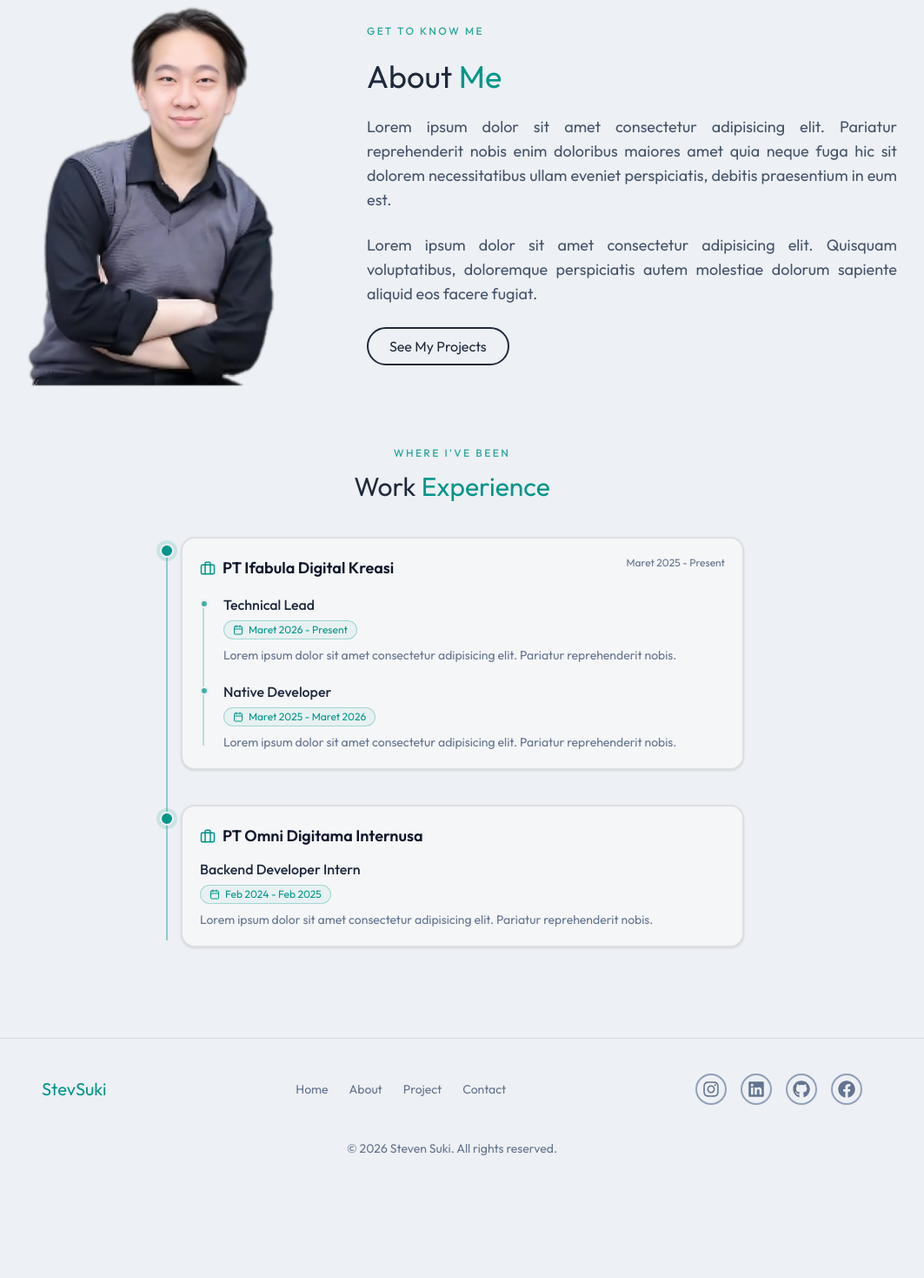
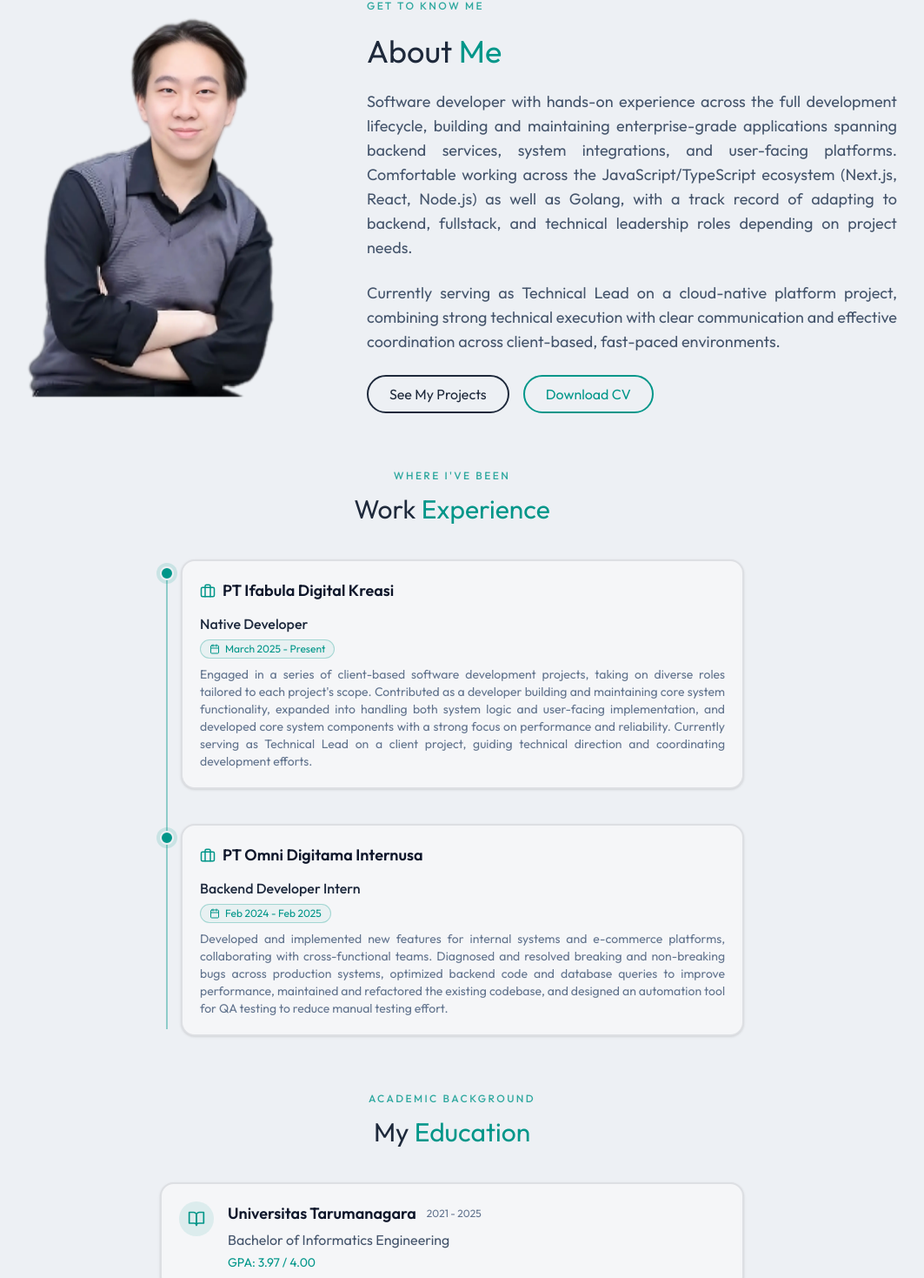
Before and after one commit to stevsuki/portofolio, a Next.js app: page /about in a window 1280 px wide. Shown: the part 129-1598 px from the top of the page at 87% size, without its empty margins (120-1183 px from the left). Before the commit the page ends 1491 px from the top, so only its background shows below. Built offline with nearby package versions, Linux system fonts and the light colour scheme.

Commit message:
[Steven] - add button download cv & mapping information to portofolio website

```diff
--- a/src/app/about/page.tsx
+++ b/src/app/about/page.tsx
@@ -1,5 +1,6 @@
 import type { Metadata } from "next";
 import Image from "next/image";
+import { FiBookOpen } from "react-icons/fi";
 import LinkButton from "../components/LinkButton";
 import ExperienceTimeline from "../components/ExperienceTimeline";
 import Reveal from "../components/Reveal";
@@ -39,7 +40,16 @@ export default function About() {
 							{paragraph}
 						</p>
 					))}
-					<LinkButton href="/project">{aboutPageContent.ctaLabel}</LinkButton>
+					<div className="flex flex-wrap items-center justify-center md:justify-start gap-4">
+						<LinkButton href="/project">{aboutPageContent.ctaLabel}</LinkButton>
+						<LinkButton
+							href="/Steven_Suki_CV.pdf"
+							download
+							className="!border-teal-600 !text-teal-600 dark:!border-teal-300 dark:!text-teal-300"
+						>
+							{aboutPageContent.downloadCvLabel}
+						</LinkButton>
+					</div>
 				</div>
 			</section>
 
@@ -53,6 +63,31 @@ export default function About() {
 					<ExperienceTimeline />
 				</section>
 			</Reveal>
+
+			<Reveal className="w-full">
+				<section className="flex flex-col items-center gap-10 w-full">
+					<SectionHeading
+						eyebrow={aboutPageContent.education.eyebrow}
+						prefix={aboutPageContent.education.headingPrefix}
+						highlight={aboutPageContent.education.headingHighlight}
+					/>
+					<div className="flex items-start gap-4 w-full max-w-2xl p-5 border-2 border-slate-900/10 dark:border-white/10 rounded-2xl bg-[#f5f6f8] dark:bg-white/[2%] shadow-sm">
+						<span className="flex items-center justify-center w-10 h-10 flex-shrink-0 rounded-full bg-teal-600/10 dark:bg-teal-300/10">
+							<FiBookOpen className="text-teal-600 dark:text-teal-300" size={20} aria-hidden="true" />
+						</span>
+						<div className="flex flex-col gap-1">
+							<div className="flex items-center justify-between gap-3 flex-wrap">
+								<h3 className="text-lg font-semibold text-slate-900 dark:text-white">
+									{aboutPageContent.education.school}
+								</h3>
+								<p className="text-xs text-slate-500 dark:text-gray-500">{aboutPageContent.education.period}</p>
+							</div>
+							<p className="text-base text-slate-600 dark:text-gray-300">{aboutPageContent.education.degree}</p>
+							<p className="text-sm text-teal-600 dark:text-teal-300">{aboutPageContent.education.detail}</p>
+						</div>
+					</div>
+				</section>
+			</Reveal>
 		</main>
 	);
 }
--- a/src/app/components/Home/AboutTeaserSection.tsx
+++ b/src/app/components/Home/AboutTeaserSection.tsx
@@ -13,7 +13,16 @@ export default function AboutTeaserSection() {
 					highlight={aboutTeaserContent.headingHighlight}
 				/>
 				<p className="text-lg text-justify max-w-2xl">{aboutTeaserContent.description}</p>
-				<LinkButton href="/about">{aboutTeaserContent.ctaLabel}</LinkButton>
+				<div className="flex flex-wrap items-center justify-center gap-4">
+					<LinkButton href="/about">{aboutTeaserContent.ctaLabel}</LinkButton>
+					<LinkButton
+						href="/Steven_Suki_CV.pdf"
+						download
+						className="!border-teal-600 !text-teal-600 dark:!border-teal-300 dark:!text-teal-300"
+					>
+						{aboutTeaserContent.downloadCvLabel}
+					</LinkButton>
+				</div>
 			</div>
 		</section>
 	);
--- a/src/app/components/LinkButton.tsx
+++ b/src/app/components/LinkButton.tsx
@@ -4,12 +4,14 @@ type LinkButtonProps = Readonly<{
 	href: string;
 	children: React.ReactNode;
 	className?: string;
+	download?: boolean | string;
 }>;
 
-export default function LinkButton({ href, children, className = "" }: LinkButtonProps) {
+export default function LinkButton({ href, children, className = "", download }: LinkButtonProps) {
 	return (
 		<Link
 			href={href}
+			download={download}
 			className={`inline-block min-w-35 px-6 py-2 border-2 rounded-4xl text-center hover:bg-teal-600/15 dark:hover:bg-teal-300/30 hover:border-teal-600 dark:hover:border-teal-300 transition-colors duration-300 ${className}`}
 		>
 			{children}
--- a/src/constants/home.ts
+++ b/src/constants/home.ts
@@ -1,7 +1,7 @@
 export const heroContent = {
 	availability: "Available for new opportunities",
 	greeting: "Hi! I am",
-	bio: "Lorem ipsum dolor sit amet consectetur adipisicing elit. Pariatur reprehenderit nobis enim doloribus maiores amet quia neque fuga hic sit dolorem necessitatibus ullam eveniet perspiciatis, debitis praesentium in eum est.",
+	bio: "Software developer with hands-on experience across the full development lifecycle, building backend services, system integrations, and user-facing platforms with Next.js, React, Node.js, and Golang. Currently serving as Technical Lead on a cloud-native platform project.",
 	ctaLabel: "Contact Me",
 	secondaryCtaLabel: "View My Work",
 };
@@ -11,8 +11,9 @@ export const aboutTeaserContent = {
 	headingPrefix: "About",
 	headingHighlight: "Me",
 	description:
-		"Lorem ipsum dolor sit amet consectetur adipisicing elit. Pariatur reprehenderit nobis enim doloribus maiores amet quia neque fuga hic sit dolorem necessitatibus ullam eveniet perspiciatis.",
+		"Comfortable working across the JavaScript/TypeScript ecosystem as well as Golang, with a track record of adapting to backend, fullstack, and technical leadership roles across client-based, fast-paced environments.",
 	ctaLabel: "Read More",
+	downloadCvLabel: "Download CV",
 };
 
 export const techStackContent = {
--- a/src/constants/pages.ts
+++ b/src/constants/pages.ts
@@ -3,17 +3,27 @@ export const aboutPageContent = {
 	headingPrefix: "About",
 	headingHighlight: "Me",
 	paragraphs: [
-		"Lorem ipsum dolor sit amet consectetur adipisicing elit. Pariatur reprehenderit nobis enim doloribus maiores amet quia neque fuga hic sit dolorem necessitatibus ullam eveniet perspiciatis, debitis praesentium in eum est.",
-		"Lorem ipsum dolor sit amet consectetur adipisicing elit. Quisquam voluptatibus, doloremque perspiciatis autem molestiae dolorum sapiente aliquid eos facere fugiat.",
+		"Software developer with hands-on experience across the full development lifecycle, building and maintaining enterprise-grade applications spanning backend services, system integrations, and user-facing platforms. Comfortable working across the JavaScript/TypeScript ecosystem (Next.js, React, Node.js) as well as Golang, with a track record of adapting to backend, fullstack, and technical leadership roles depending on project needs.",
+		"Currently serving as Technical Lead on a cloud-native platform project, combining strong technical execution with clear communication and effective coordination across client-based, fast-paced environments.",
 	],
 	ctaLabel: "See My Projects",
+	downloadCvLabel: "Download CV",
+	education: {
+		eyebrow: "Academic background",
+		headingPrefix: "My",
+		headingHighlight: "Education",
+		school: "Universitas Tarumanagara",
+		degree: "Bachelor of Informatics Engineering",
+		period: "2021 - 2025",
+		detail: "GPA: 3.97 / 4.00",
+	},
 };
 
 export const projectPageContent = {
 	eyebrow: "Portfolio",
 	headingPrefix: "My",
 	headingHighlight: "Projects",
-	description: "A collection of projects I have worked on.",
+	description: "A collection of client projects I've delivered as a backend, fullstack, and technical lead developer.",
 };
 
 export const contactPageContent = {
--- a/src/constants/site.ts
+++ b/src/constants/site.ts
@@ -2,9 +2,10 @@ export const siteConfig = {
 	url: "https://stevensuki.vercel.app",
 	name: "Steven Suki",
 	shortName: "StevSuki",
-	role: "Native Developer",
+	role: "Software Developer",
 	title: "Portofolio - Steven Suki",
-	description: "Portofolio of Steven Suki, a native developer building mobile and web applications.",
+	description:
+		"Portfolio of Steven Suki, a software developer building backend services, system integrations, and full-stack web applications.",
 	email: "stevensuki64@gmail.com",
 	socials: {
 		instagram: "https://www.instagram.com/stevensuki_8/",
--- a/src/data/experience.ts
+++ b/src/data/experience.ts
@@ -5,16 +5,11 @@ export const experiences: Experience[] = [
 		company: "PT Ifabula Digital Kreasi",
 		positions: [
 			{
-				role: "Technical Lead",
-				startDate: "Maret 2026",
+				role: "Native Developer",
+				startDate: "March 2025",
 				endDate: "Present",
-				description: "Lorem ipsum dolor sit amet consectetur adipisicing elit. Pariatur reprehenderit nobis.",
-			},
-			{
-				role: "Native Developer",
-				startDate: "Maret 2025",
-				endDate: "Maret 2026",
-				description: "Lorem ipsum dolor sit amet consectetur adipisicing elit. Pariatur reprehenderit nobis.",
+				description:
+					"Engaged in a series of client-based software development projects, taking on diverse roles tailored to each project's scope. Contributed as a developer building and maintaining core system functionality, expanded into handling both system logic and user-facing implementation, and developed core system components with a strong focus on performance and reliability. Currently serving as Technical Lead on a client project, guiding technical direction and coordinating development efforts.",
 			},
 		],
 	},
@@ -25,7 +20,8 @@ export const experiences: Experience[] = [
 				role: "Backend Developer Intern",
 				startDate: "Feb 2024",
 				endDate: "Feb 2025",
-				description: "Lorem ipsum dolor sit amet consectetur adipisicing elit. Pariatur reprehenderit nobis.",
+				description:
+					"Developed and implemented new features for internal systems and e-commerce platforms, collaborating with cross-functional teams. Diagnosed and resolved breaking and non-breaking bugs across production systems, optimized backend code and database queries to improve performance, maintained and refactored the existing codebase, and designed an automation tool for QA testing to reduce manual testing effort.",
 			},
 		],
 	},
--- a/src/data/projects.ts
+++ b/src/data/projects.ts
@@ -2,31 +2,35 @@ import { Project } from "@/types/project";
 
 export const projects: Project[] = [
 	{
-		slug: "project-one",
-		title: "Project One",
-		tech: "Next.js, TypeScript",
-		description: "Lorem ipsum dolor sit amet consectetur adipisicing elit. Pariatur reprehenderit nobis.",
+		slug: "cloud-native-application-delivery-platform",
+		title: "Cloud-Native Application Delivery Platform",
+		tech: "Next.js, TypeScript, Tailwind CSS, Golang, PostgreSQL",
+		description:
+			"A unified cloud-native platform consolidating traffic routing, ingress control, security enforcement, and monitoring into a single control layer, enabling automated service mapping and streamlined, observable application migration. Role: Technical Lead, Frontend. Status: Ongoing.",
 		featured: true,
 	},
 	{
-		slug: "project-two",
-		title: "Project Two",
-		tech: "React Native",
-		description: "Lorem ipsum dolor sit amet consectetur adipisicing elit. Pariatur reprehenderit nobis.",
+		slug: "customer-consent-management-platform",
+		title: "Customer Consent Management Platform",
+		tech: "Next.js, TypeScript, Tailwind CSS, Node.js, Express.js, PostgreSQL",
+		description:
+			"A consent management platform enabling end-to-end handling of customer consent, Terms & Conditions, and Privacy Notices from creation and publication to collection, update, and revocation across multiple digital channels. Role: Backend Developer.",
 		featured: true,
 	},
 	{
-		slug: "project-three",
-		title: "Project Three",
-		tech: "Flutter",
-		description: "Lorem ipsum dolor sit amet consectetur adipisicing elit. Pariatur reprehenderit nobis.",
+		slug: "customer-ecosystem-integration-platform",
+		title: "Customer Ecosystem Integration Platform",
+		tech: "Vite.js, TypeScript, Tailwind CSS, Node.js, Express.js, SQL Server",
+		description:
+			"A centralized data platform integrating information from various surrounding systems to enable consistent, personalized, and seamless customer experience management across the customer journey. Role: Backend Developer.",
 		featured: true,
 	},
 	{
-		slug: "project-four",
-		title: "Project Four",
-		tech: "React",
-		description: "Lorem ipsum dolor sit amet consectetur adipisicing elit. Pariatur reprehenderit nobis.",
+		slug: "corporate-website-cms-platform",
+		title: "Corporate Website & CMS Platform",
+		tech: "Next.js, TypeScript, Bootstrap, Node.js, Express.js, MySQL",
+		description:
+			"A company profile platform integrated with a custom-built CMS, allowing the client to manage and update website content independently without ongoing developer support. Role: Fullstack Developer.",
 		featured: true,
 	},
 ];
--- a/src/data/stats.ts
+++ b/src/data/stats.ts
@@ -1,8 +1,8 @@
 import { Stat } from "@/types/stat";
 
 export const stats: Stat[] = [
-	{ value: "3+", label: "Years of Experience" },
-	{ value: "10+", label: "Projects Completed" },
-	{ value: "8+", label: "Technologies Mastered" },
-	{ value: "5+", label: "Satisfied Clients" },
+	{ value: "2+", label: "Years of Experience" },
+	{ value: "4+", label: "Projects Delivered" },
+	{ value: "10+", label: "Technologies Mastered" },
+	{ value: "4+", label: "Clients Served" },
 ];
--- a/src/data/techStack.ts
+++ b/src/data/techStack.ts
@@ -2,21 +2,27 @@ import {
 	SiReact,
 	SiNextdotjs,
 	SiTypescript,
+	SiJavascript,
 	SiTailwindcss,
-	SiFlutter,
-	SiKotlin,
-	SiSwift,
-	SiFirebase,
+	SiNodedotjs,
+	SiExpress,
+	SiGo,
+	SiPostgresql,
+	SiMongodb,
+	SiDocker,
 } from "react-icons/si";
 import { TechStack } from "@/types/techStack";
 
 export const techStacks: TechStack[] = [
+	{ name: "Next.js", icon: SiNextdotjs, color: "#FFFFFF" },
 	{ name: "React", icon: SiReact, color: "#61DAFB" },
-	{ name: "Next.js", icon: SiNextdotjs, color: "#FFFFFF" },
 	{ name: "TypeScript", icon: SiTypescript, color: "#3178C6" },
+	{ name: "JavaScript", icon: SiJavascript, color: "#F7DF1E" },
 	{ name: "Tailwind CSS", icon: SiTailwindcss, color: "#06B6D4" },
-	{ name: "Flutter", icon: SiFlutter, color: "#02569B" },
-	{ name: "Kotlin", icon: SiKotlin, color: "#7F52FF" },
-	{ name: "Swift", icon: SiSwift, color: "#F05138" },
-	{ name: "Firebase", icon: SiFirebase, color: "#FFCA28" },
+	{ name: "Node.js", icon: SiNodedotjs, color: "#5FA04E" },
+	{ name: "Express.js", icon: SiExpress, color: "#FFFFFF" },
+	{ name: "Golang", icon: SiGo, color: "#00ADD8" },
+	{ name: "PostgreSQL", icon: SiPostgresql, color: "#4169E1" },
+	{ name: "MongoDB", icon: SiMongodb, color: "#47A248" },
+	{ name: "Docker", icon: SiDocker, color: "#2496ED" },
 ];
```
Also changed, not shown: 1 other file (tests, documents, lock files or other folders).
